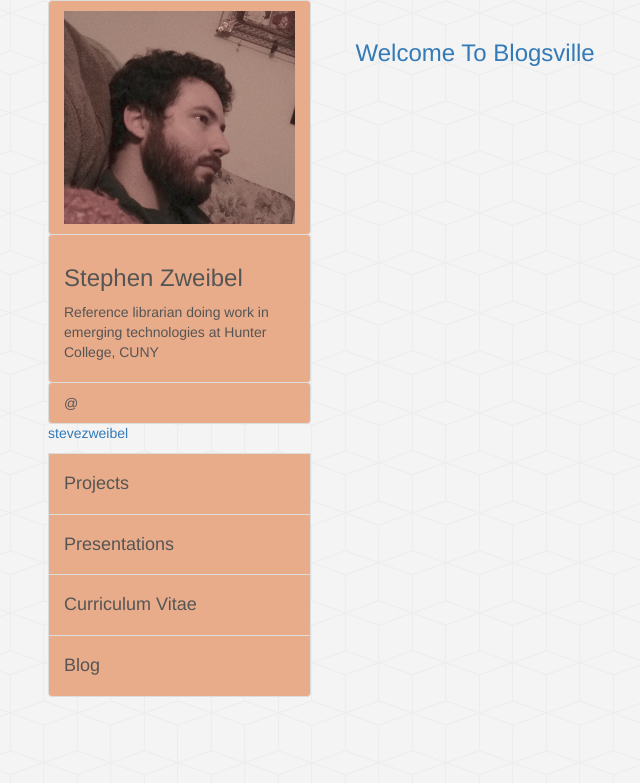
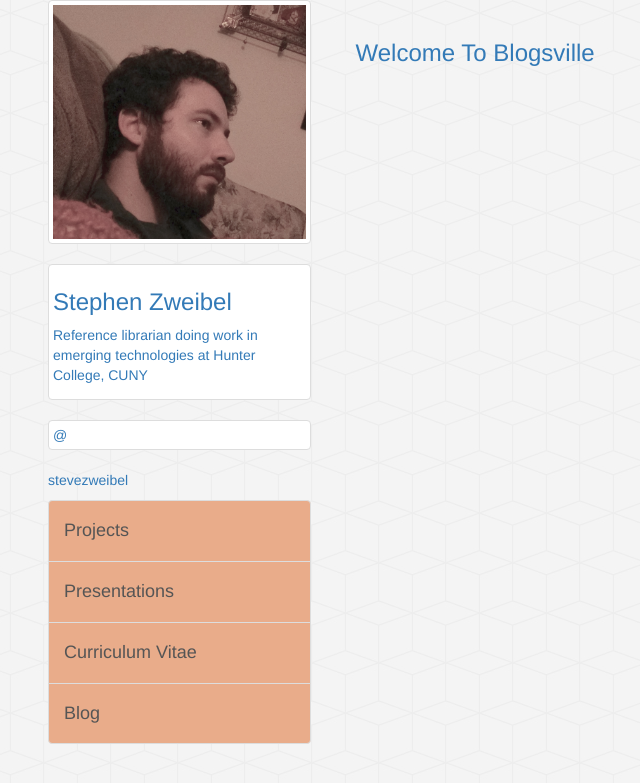
Before and after one commit to szweibel/szweibel.github.io, a Jekyll site: the page built from index.html, in a window 1280 px wide. Shown: the top 783 px of the page, without its empty margins (22-662 px from the left). Built offline with Jekyll 4.4.1, drawn with Linux system fonts in a browser that asks for light colours; nearby versions of some CDN libraries; the list of posts is cut into pages by our own code.

Commit message:
background

```diff
--- a/_layouts/default.html
+++ b/_layouts/default.html
@@ -15,8 +15,7 @@
 <div class="container">
     <div class='row'>
     <div class="col-md-3">
-        <div class="list-group ">
-          <a class='thumbnail list-group-item' href="/">
+          <a class='thumbnail' href="/">
               <img src="/images/me2.jpg" alt="Me">
               <div class="caption">
                 <h3>Stephen Zweibel</h3>
@@ -24,6 +23,7 @@
                 <p>@<a href="https://twitter.com/stevezweibel">stevezweibel</a></p>
             </div>
           </a>
+        <div class="list-group ">
           <a class='list-group-item' href="/projects.html"><h4>Projects</h4></a>
           <a class='list-group-item' href="/presentations.html"><h4>Presentations</h4></a>
           <a class='list-group-item' href="/about.html"><h4>Curriculum Vitae</h4></a>
```
